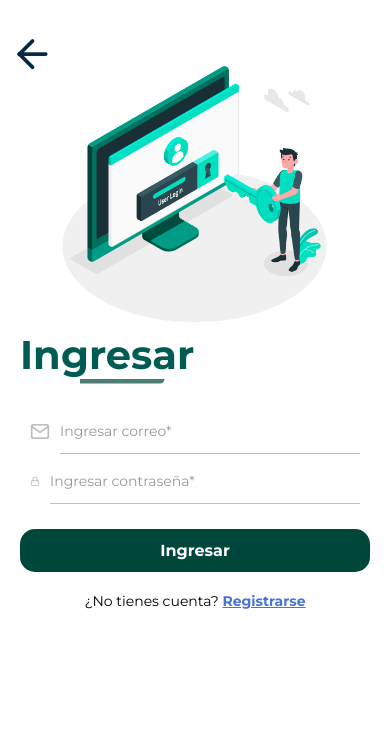
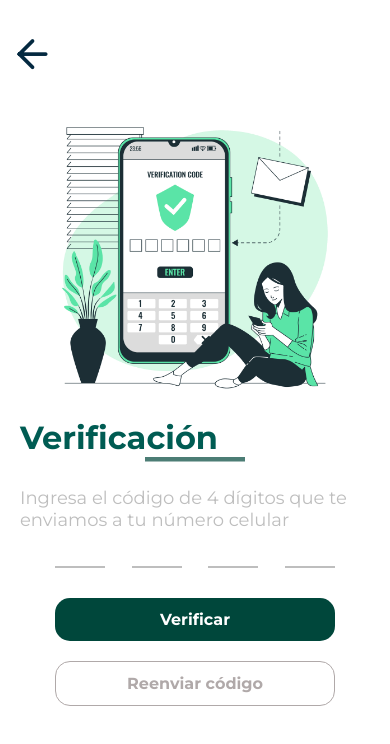
Before and after one commit to devBorisG/carpooling-uco-mobile, a React Native app: screen /VerificationScreen in a window 390 px wide. Shown: the top 744 px of the page. Built offline with nearby package versions, Linux system fonts and the light colour scheme.

Commit message:
Se agrega Verification Screen

```diff
--- a/App.js
+++ b/App.js
@@ -1,3 +1,4 @@
+import "react-native-get-random-values";
 import React, { useState, useEffect } from "react";
 import { NavigationContainer } from "@react-navigation/native";
 import { createStackNavigator } from "@react-navigation/stack";
@@ -6,6 +7,7 @@ import SingUpScreen from "./screens/SingUpScreen";
 import TermsScreen from "./screens/TermsScreen";
 import PrivacyScreen from "./screens/PrivacyScreen";
 import LoginScreen from "./screens/LoginScreen";
+import VerificationScreen from "./screens/VerificationScreen";
 import * as Font from "expo-font";
 import { StatusBar } from "expo-status-bar";
 
@@ -61,6 +63,11 @@ export default function App() {
           component={LoginScreen}
           options={{ headerShown: false }}
         />
+        <Stack.Screen
+          name="VerificationScreen"
+          component={VerificationScreen}
+          options={{ headerShown: false }}
+        />
       </Stack.Navigator>
       <StatusBar style="auto" />
     </NavigationContainer>
--- a/screens/SingUpScreen.js
+++ b/screens/SingUpScreen.js
@@ -221,7 +221,7 @@ const SingUpScreen = () => {
           style={styles.button}
           onPress={() => {
             if (validateForm()) {
-              console.log("Formulario válido");
+              navigation.navigate("VerificationScreen");
             }
           }}
         >
--- /dev/null
+++ b/screens/VerificationScreen.js
@@ -0,0 +1,185 @@
+/* eslint-disable prettier/prettier */
+import React, { useRef, useState } from "react";
+import { View, Text, StyleSheet, TouchableOpacity, TextInput, ScrollView, Image } from "react-native";
+import { useNavigation } from "@react-navigation/native";
+import Svg, { Line } from "react-native-svg";
+import { Feather } from "@expo/vector-icons";
+import { v4 as uuidv4 } from 'uuid';
+
+const optIcon = require("../assets/img/VerificationCode.jpg");
+
+const VerificationScreen = () => {
+    const navigation = useNavigation();
+    const [otp, setOtp] = useState("");
+    const otpInputRef = useRef(null);
+
+    const handleVerify = () => {
+        console.log("OTP verificado:", otp);
+        navigation.navigate("HomeScreen");
+    };
+
+    const handleResend = () => {
+        console.log("Código reenviado");
+    };
+
+    const handleOTPPress = () => {
+        if (otpInputRef.current) {
+            otpInputRef.current.focus();
+        }
+    };
+
+    return (
+        <ScrollView contentContainerStyle={styles.scrollContainer}>
+            <TouchableOpacity style={styles.backButton} onPress={() => navigation.goBack()}>
+                <Feather name="arrow-left" size={45} color="#042940" />
+            </TouchableOpacity>
+            <View style={styles.container}>
+                <Image source={optIcon} style={styles.image} />
+                <Text style={styles.title}>Verificación</Text>
+
+                {/* Línea horizontal SVG debajo del título */}
+                <View style={styles.svgContainer}>
+                    <Svg height="10" width="100">
+                        <Line
+                            x1="0"
+                            y1="0"
+                            x2="100"
+                            y2="0"
+                            stroke="#00473B"
+                            strokeWidth="9"
+                            strokeOpacity={0.7}
+                            strokeLinecap="round"
+                        />
+                    </Svg>
+                </View>
+
+                <Text style={styles.subtitle}>
+                    Ingresa el código de 4 dígitos que te enviamos a tu número celular
+                </Text>
+
+                {/* TextInput oculto para recoger el OTP */}
+                <TextInput
+                    ref={otpInputRef}
+                    style={styles.hiddenInput}
+                    keyboardType="number-pad"
+                    maxLength={4}
+                    value={otp}
+                    onChangeText={(text) => {
+                        const numericText = text.replace(/\D/g, "");
+                        setOtp(numericText);
+                    }}
+                    autoFocus
+                />
+
+                {/* Visualización personalizada del OTP */}
+                <TouchableOpacity style={styles.otpContainer} onPress={handleOTPPress} activeOpacity={1}>
+                    {[0, 1, 2, 3].map((_, index) => (
+                        <View style={styles.otpBox} key={uuidv4()}>
+                            <Text style={styles.otpDigit}>{otp[index] || ""}</Text>
+                            <View style={styles.underline} />
+                        </View>
+                    ))}
+                </TouchableOpacity>
+
+                {/* Botón Verificar */}
+                <TouchableOpacity style={styles.button} onPress={handleVerify}>
+                    <Text style={styles.buttonText}>Verificar</Text>
+                </TouchableOpacity>
+
+                {/* Botón Reenviar código */}
+                <TouchableOpacity style={[styles.button, styles.resendButton]} onPress={handleResend}>
+                    <Text style={[styles.buttonText, styles.buttonResendText]}>Reenviar código</Text>
+                </TouchableOpacity>
+            </View>
+        </ScrollView>
+    );
+};
+
+const styles = StyleSheet.create({
+    scrollContainer: {
+        flexGrow: 1,
+        justifyContent: "center",
+        alignItems: "center",
+        backgroundColor: "#fff",
+        padding: 20,
+    },
+    container: {
+        width: "100%",
+        alignItems: "center",
+    },
+    backButton: {
+        position: "absolute",
+        top: 30,
+        left: 10,
+    },
+    image: {
+        width: 280,
+        height: 280,
+        marginBottom: 20,
+    },
+    title: {
+        fontSize: 32,
+        fontFamily: "montserrat-bold",
+        color: "#005C53",
+        alignSelf: "flex-start",
+    },
+    subtitle: {
+        fontSize: 18,
+        fontFamily: "montserrat-regular",
+        color: "#BEBEBE",
+        marginBottom: 30,
+        alignSelf: "flex-start",
+    },
+    hiddenInput: {
+        position: "absolute",
+        opacity: 0,
+    },
+    otpContainer: {
+        flexDirection: "row",
+        justifyContent: "space-between",
+        width: "80%",
+        marginBottom: 30,
+    },
+    otpBox: {
+        alignItems: "center",
+        width: 50,
+    },
+    otpDigit: {
+        fontSize: 32,
+        fontFamily: "montserrat-bold",
+        color: "#000",
+    },
+    underline: {
+        width: "100%",
+        height: 2,
+        backgroundColor: "#BEBEBE",
+        marginTop: 5,
+    },
+    button: {
+        backgroundColor: "#00473B",
+        paddingVertical: 12,
+        paddingHorizontal: 25,
+        borderRadius: 15,
+        marginBottom: 20,
+        width: "80%",
+        alignItems: "center",
+    },
+    buttonText: {
+        color: "#fff",
+        fontSize: 16,
+        fontFamily: "montserrat-bold",
+    },
+    resendButton: {
+        backgroundColor: "#fff",
+        borderColor: "#B0A9A9",
+        borderWidth: 1,
+    },
+    buttonResendText: {
+        color: "#B0A9A9",
+    },
+    svgContainer: {
+        marginBottom: 20,
+    },
+});
+
+export default VerificationScreen;
```
Also changed, not shown: assets/img/VerificationCode.jpg (added).
